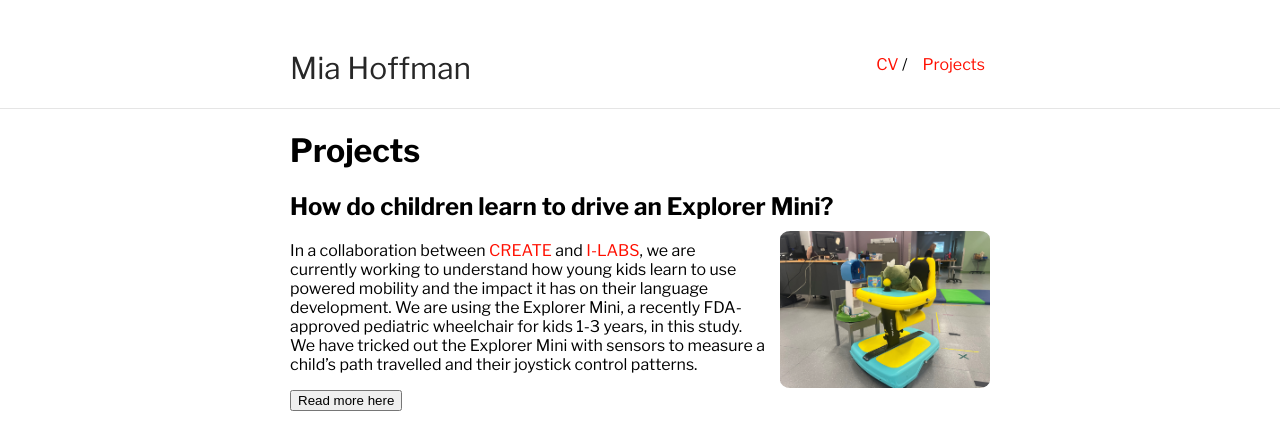
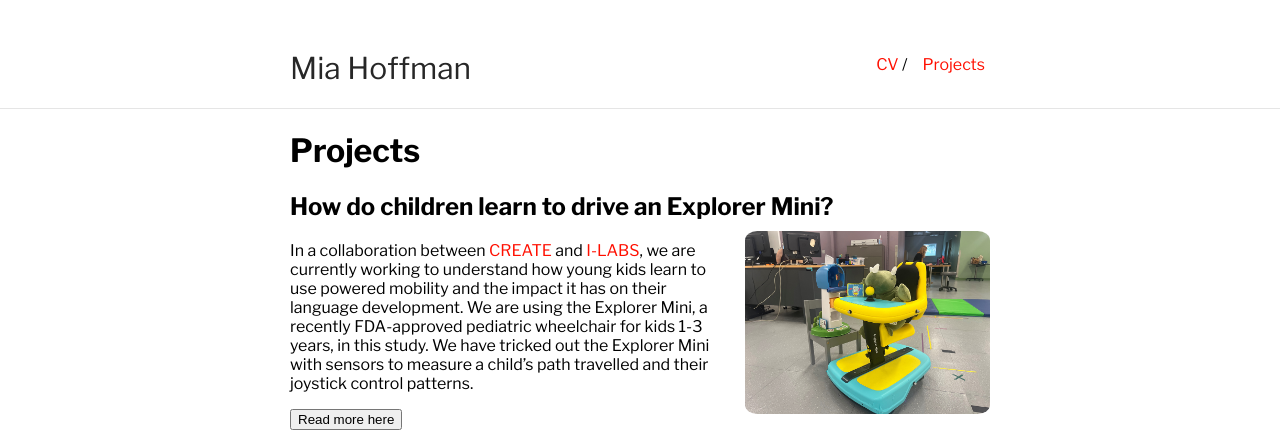
Before and after one commit to miahoffmannd/miahoffmannd.github.io, a Jekyll site: the page built from projects.md, in a window 1280 px wide. Shown: the top 434 px of the page. Built offline with Jekyll 4.4.1, drawn with Linux system fonts in a browser that asks for light colours; our own code applies the rules of GitHub Pages for plain Markdown files.

Commit message:
Update typography.scss

```diff
--- a/_sass/typography.scss
+++ b/_sass/typography.scss
@@ -78,7 +78,7 @@
     }
     .wrapped {
         height: auto;
-        width: 30%;
+        width: 35%;
         position: relative;
         margin: -10px 0 0 15px;
         float: right;
@@ -87,7 +87,7 @@
             padding: 0;
             margin: 0;
         }
-        @media (max-width: 30%) {
+        @media (max-width: 35%) {
             img {
                 margin-top: -5px;
             }
```
